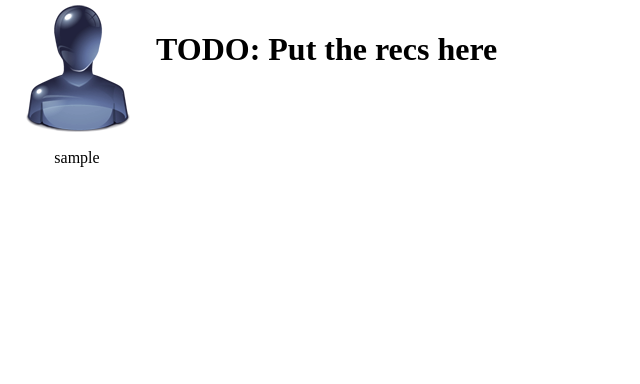
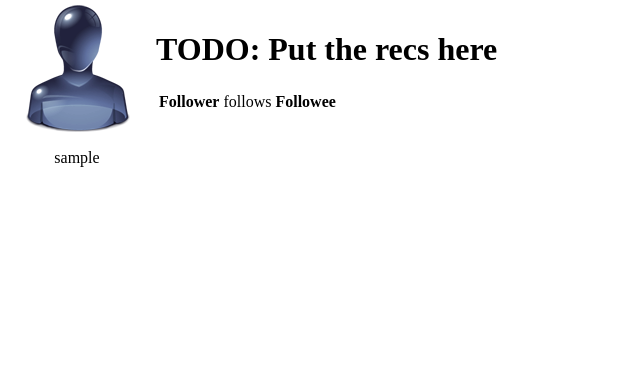
Before and after one commit to BlindGhosty/LSWA-Project, a Django app: page /micro/recommend/ in a window 1280 px wide. Shown: the part 36-420 px from the top of the page, without its empty margins (0-640 px from the left). Run offline with Django 3.2, Linux system fonts and the light colour scheme; the visitor is signed in with stand-in values (Sample User, id 1); data that the repository does not hold is empty.

Commit message:
ShCleaned up the table.

```diff
--- a/scalica/web/scalica/micro/templates/micro/recommend.html
+++ b/scalica/web/scalica/micro/templates/micro/recommend.html
@@ -11,14 +11,28 @@
 <h1> TODO: Put the recs here </h1>
 <div>
   <table id="recList">
+  <!-- put the list of users into this table -->
+    <tr>
+      <th>
+        Follower
+      </th>
+      <td>
+        follows
+      </td>
+      <th>
+        Followee
+      </th>
+    </tr>
     {% for rec in stuff %}
     <tr>
       <td>
         <img src="{% static "micro/images/user_s.png" %}" alt="Generic User"/>
+        {{ rec.follower.username}}
       </td>
+      <td> </td>
       <td>
-        {{ rec.follower.username}} -> {{rec.followee.username}}
-        <!-- put the list of users into this table -->
+        <img src="{% static "micro/images/user_s.png" %}" alt="Generic User"/>
+        {{ rec.followee.username}}
       </td>
     </tr>
     {% endfor %}
```
